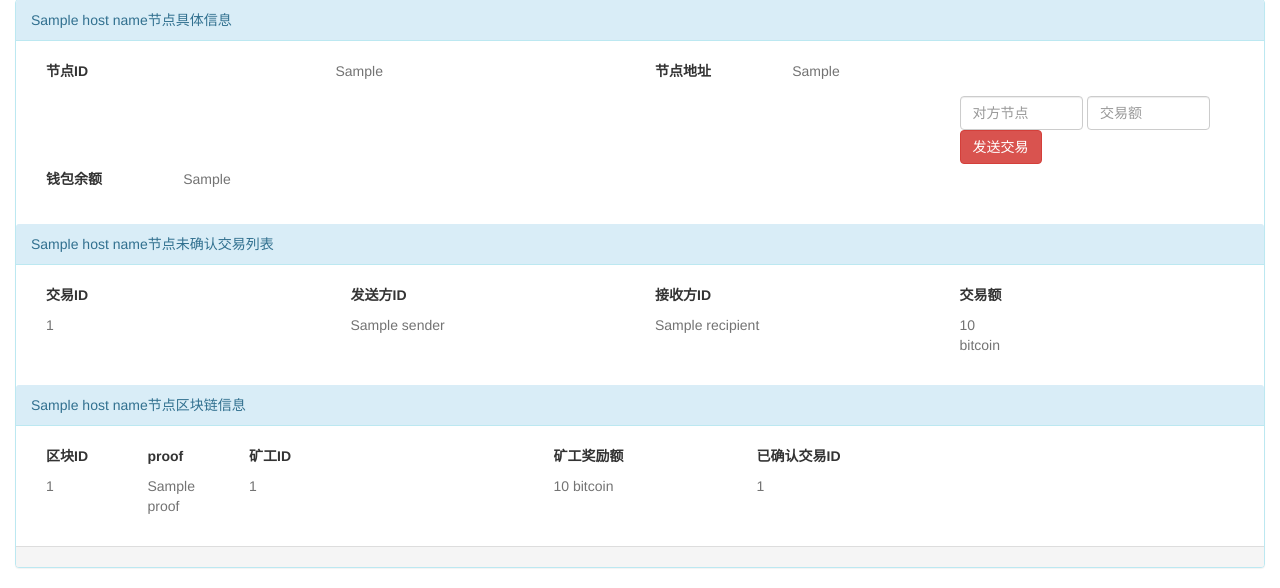
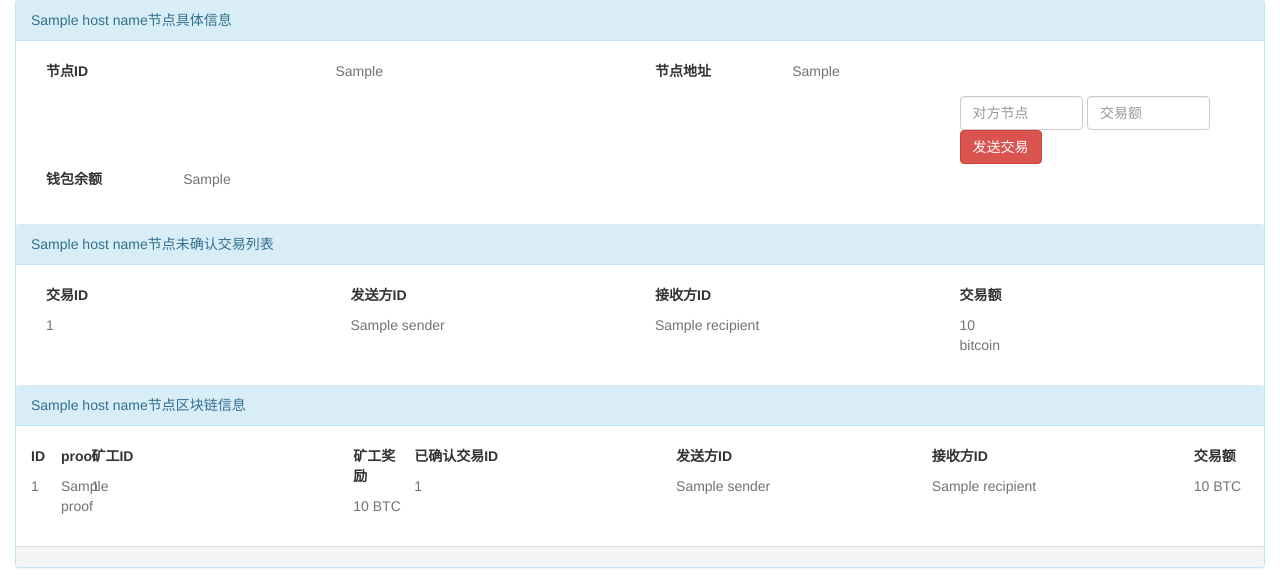
Before and after one commit to sardChen/bitcoin, a Django app: template bitcoin/demo/templates/index.html in a window 1280 px wide. Shown: the part 610-1198 px from the top of the page. Run offline with Django 3.2, Linux system fonts and the light colour scheme; the template is opened without the code that fills it: most values are stand-ins (such as "Sample title", 1, 10 or a date in 2020).

Commit message:
update web visulization

```diff
--- a/bitcoin/demo/templates/index.html
+++ b/bitcoin/demo/templates/index.html
@@ -144,19 +144,19 @@
         {% for block in block_info %}
 			<div class="panel-body">
 
-                    <div class="col-lg-1">
+                    <div class="col-lg-1" style="width:0.5%;padding-left:0px">
 						<div class="form-group">
-                                <label style="padding-top:5px">区块ID</label>
+                                <label style="padding-top:5px">ID</label>
                                 <p class="help-block" style="width:50%; ">{{ block.index }}</p>
                         </div>
 					</div>
-					<div class="col-lg-1">
+					<div class="col-lg-1" style="width:2.5%">
 						<div class="form-group">
                                 <label style="padding-top:5px">proof</label>
                                 <p class="help-block" style="width:50%;">{{ block.proof }}</p>
                         </div>
 					</div>
-					<div class="col-lg-3">
+					<div class="col-lg-3" style="width:21.5%">
 						<div class="form-group">
                                 {% if request.session.type == "PBFT" %}
                                     <label style="padding-top:5px">节点ID</label>
@@ -167,13 +167,13 @@
                                 <p class="help-block" style="width:50%;">{{ block.minerID }}</p>
                         </div>
 					</div>
-					<div class="col-lg-2">
+					<div class="col-lg-1" style="width:5%; padding-right:0px">
 						<div class="form-group">
-                                <label style="padding-top:5px">矿工奖励额</label>
-                                <p class="help-block" style="width:50%;">{{ block.minerAmount }} bitcoin</p>
+                                <label style="padding-top:5px">矿工奖励</label>
+                                <p class="help-block" style="width:50%;">{{ block.minerAmount }}&nbspBTC</p>
                         </div>
 					</div>
-					<div class="col-lg-3">
+					<div class="col-lg-3" style="width:21.5%">
 						<div class="form-group">
                                 <label style="padding-top:5px">已确认交易ID</label>
                             {% for tx in block.transactions %}
@@ -181,7 +181,30 @@
                                 {% endfor %}
                         </div>
 					</div>
-
+                    <div class="col-lg-3" style="width:21%">
+						<div class="form-group">
+                                <label style="padding-top:5px">发送方ID</label>
+                            {% for tx in block.transactions %}
+                                <p class="help-block" style="width:50%;">{{ tx.sender }}</p>
+                                {% endfor %}
+                        </div>
+					</div>
+                    <div class="col-lg-3" style="width:21.5%">
+						<div class="form-group">
+                                <label style="padding-top:5px">接收方ID</label>
+                            {% for tx in block.transactions %}
+                                <p class="help-block" style="width:50%;">{{ tx.recipient }}</p>
+                                {% endfor %}
+                        </div>
+					</div>
+                    <div class="col-lg-1" style="width:5% ; padding-right:0px">
+						<div class="form-group">
+                                <label style="padding-top:5px">交易额</label>
+                            {% for tx in block.transactions %}
+                                <p class="help-block" style="width:50%;">{{ tx.amount }}&nbspBTC</p>
+                                {% endfor %}
+                        </div>
+					</div>
             </div>
 			{% endfor %}
             <div class="panel-footer">
```
Also changed, not shown: bitcoin-version/index.html (+34 -10 lines).
